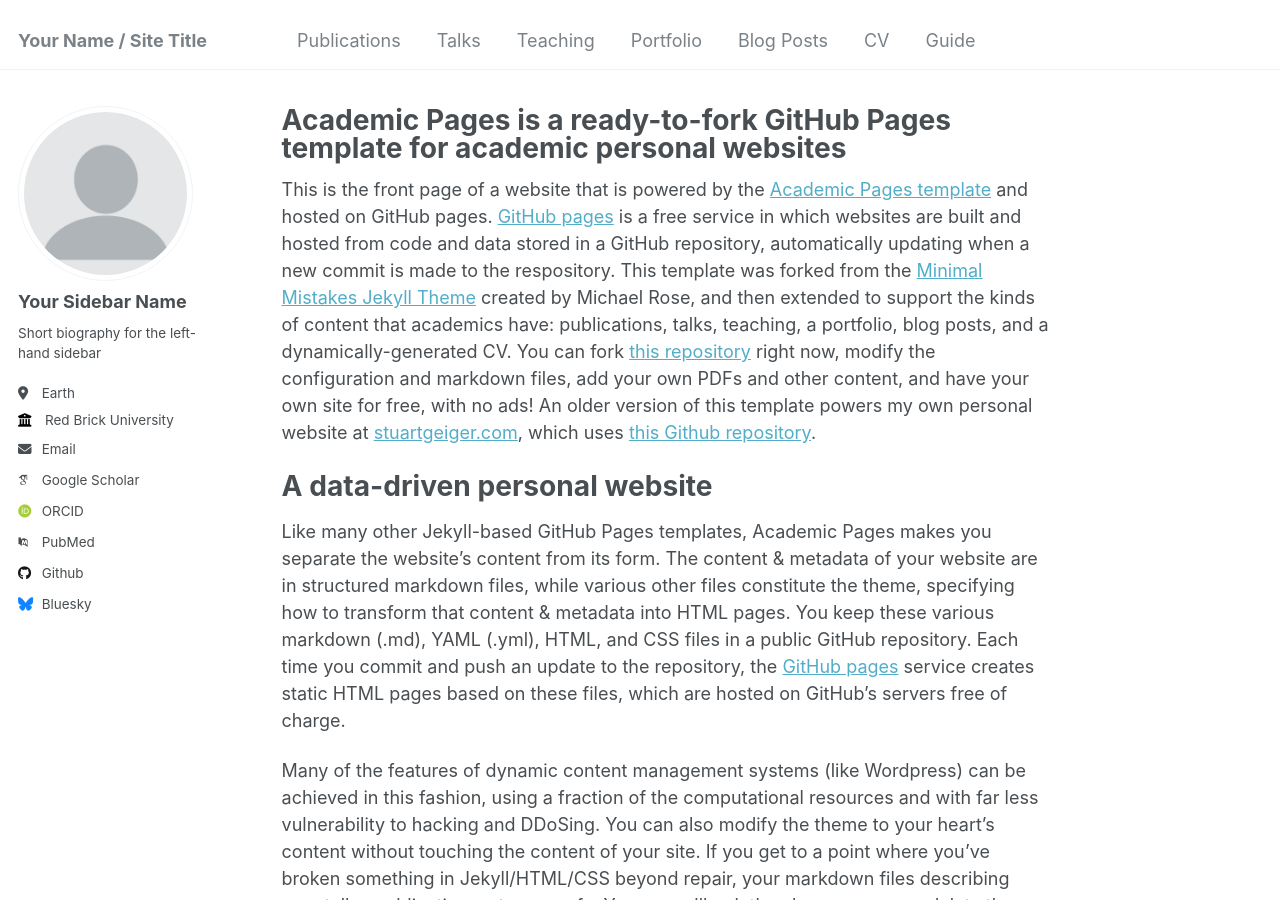
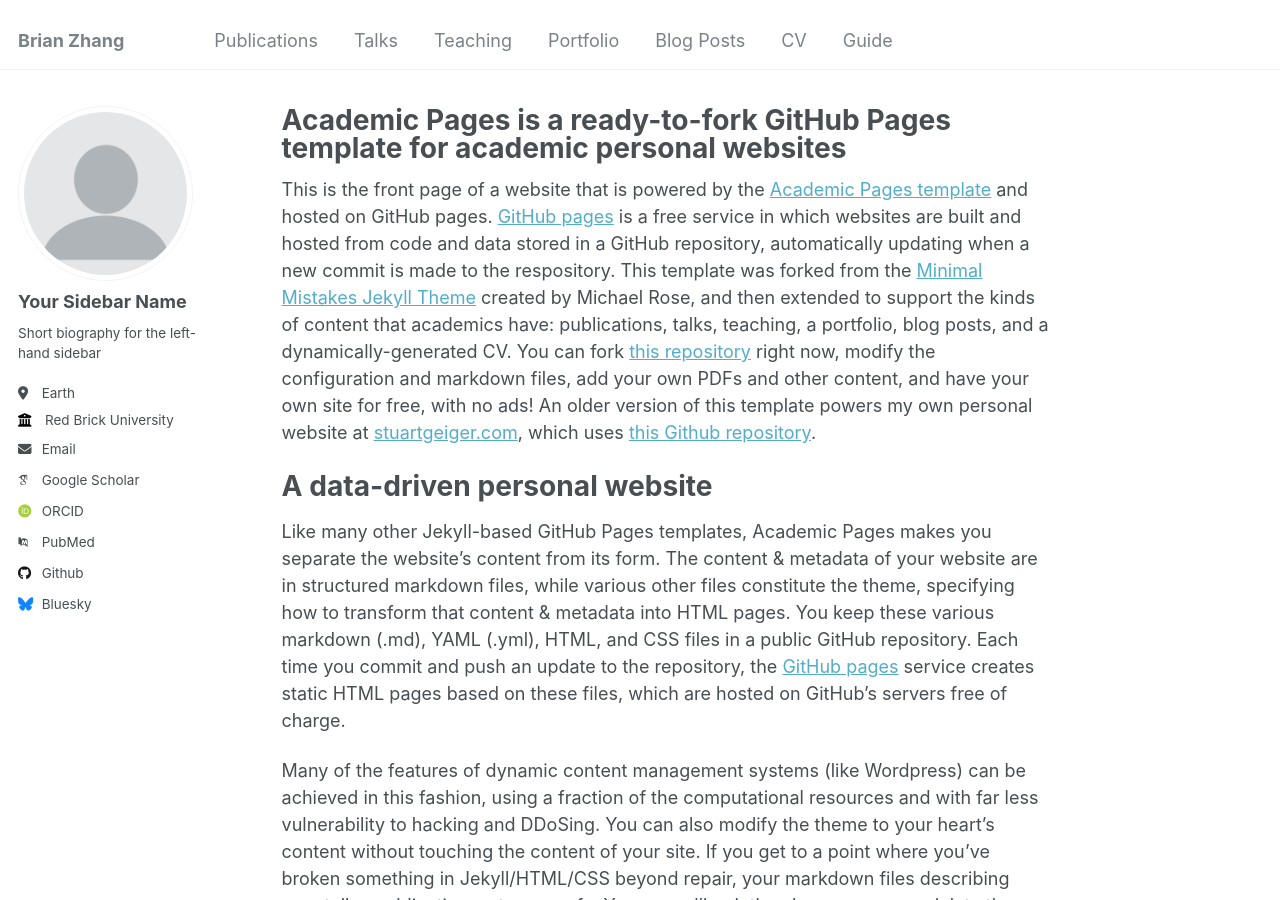
Before and after one commit to YoukaiFromAccounting/jekyll_demo, a Jekyll site: the page built from _pages/about.md, in a window 1280 px wide and 900 px high. Built offline with Jekyll 4.4.1, drawn with Linux system fonts in a browser that asks for light colours; some web fonts are replaced.

Commit message:
Update _config.yml

```diff
--- a/_config.yml
+++ b/_config.yml
@@ -8,7 +8,7 @@
 
 # Basic Site Settings
 locale                   : "en-US"
-title                    : "Your Name / Site Title"
+title                    : "Brian Zhang"
 title_separator          : "-"
 name                     : &name "Your Name"
 description              : &description "personal description"
```
